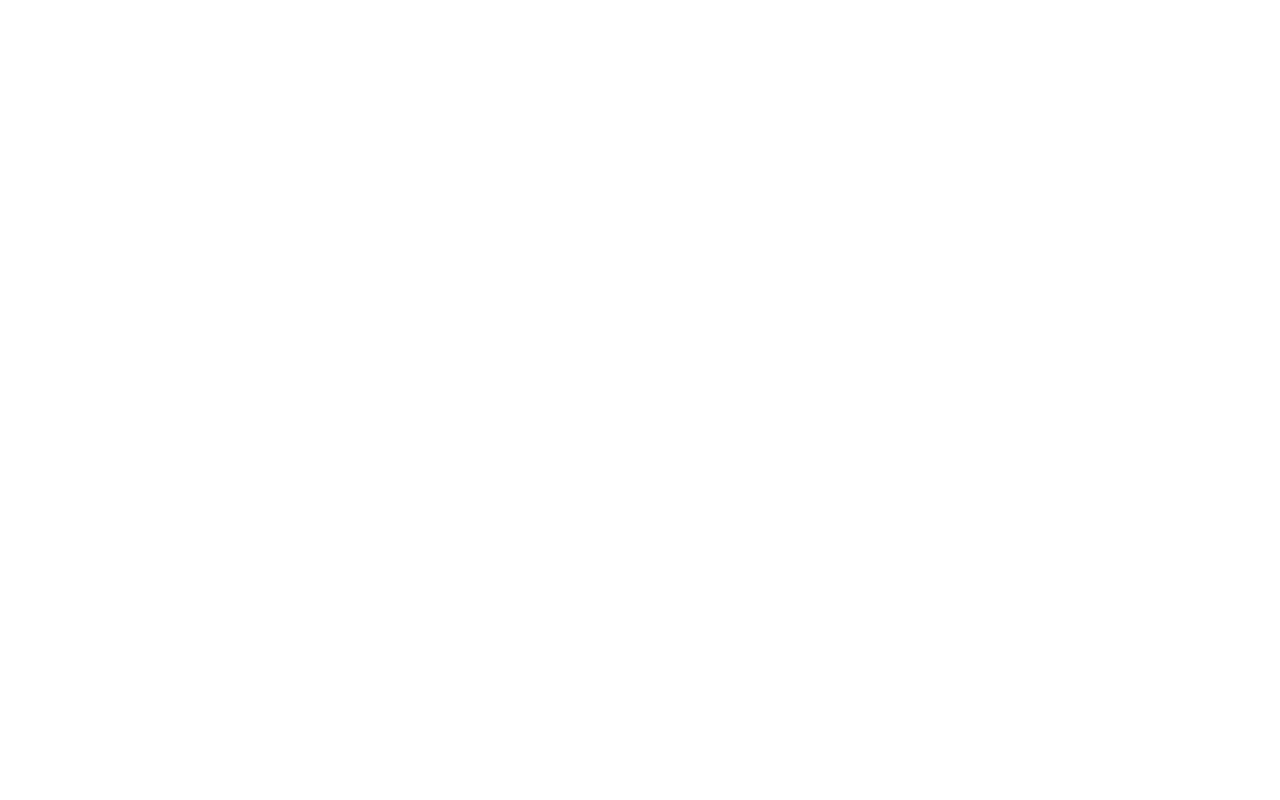
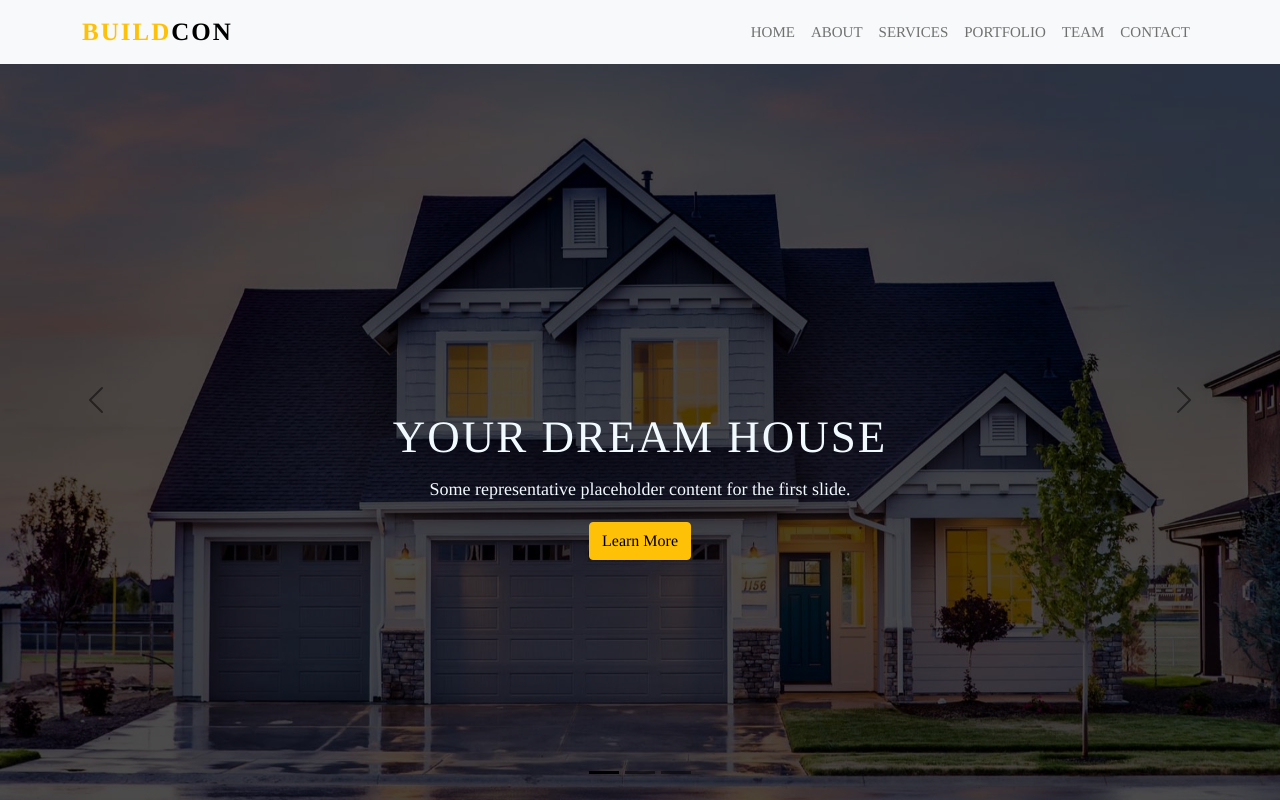
Before and after one commit to AshrafGad1001/Landing-Page-Bootstrap, a plain HTML site: page index.html in a window 1280 px wide. Drawn offline with Linux system fonts and the light colour scheme.

Commit message:
Home Section

```diff
--- a/index.html
+++ b/index.html
@@ -1,11 +1,99 @@
 <!DOCTYPE html>
 <html lang="en">
+
 <head>
   <meta charset="UTF-8" />
   <meta name="viewport" content="width=device-width, initial-scale=1.0" />
-    <title>Document</title>
+  <title>BuildCon</title>
+  <link rel="stylesheet" href="css/bootstrap.min.css">
+  <link rel="stylesheet" href="sass/style.css">
 </head>
+
 <body>
 
+  <nav class="navbar navbar-expand-lg navbar-light bg-light fixed-top">
+    <div class="container">
+      <a class="navbar-brand" href="#home "><span class="text-warning">Build</span>Con</a>
+      <button class="navbar-toggler" type="button" data-bs-toggle="collapse" data-bs-target="#navbarSupportedContent"
+        aria-controls="navbarSupportedContent" aria-expanded="false" aria-label="Toggle navigation">
+        <span class="navbar-toggler-icon"></span>
+      </button>
+      <div class="collapse navbar-collapse" id="navbarSupportedContent">
+        <ul class="navbar-nav ms-auto mb-2 mb-lg-0">
+          <li class="nav-item">
+            <a class="nav-link" href="#home">Home</a>
+          </li>
+          <li class="nav-item">
+            <a class="nav-link" href="#about">About</a>
+          </li>
+          <li class="nav-item">
+            <a class="nav-link" href="#services">Services</a>
+          </li>
+          <li class="nav-item">
+            <a class="nav-link" href="#portfolio">Portfolio</a>
+          </li>
+          <li class="nav-item">
+            <a class="nav-link" href="#team">Team</a>
+          </li>
+          <li class="nav-item">
+            <a class="nav-link" href="#contact">Contact</a>
+          </li>
+        </ul>
+
+      </div>
+    </div>
+  </nav>
+
+  <div id="carouselExampleDark" class="carousel carousel-dark slide">
+    <div class="carousel-indicators">
+      <button type="button" data-bs-target="#carouselExampleDark" data-bs-slide-to="0" class="active"
+        aria-current="true" aria-label="Slide 1"></button>
+      <button type="button" data-bs-target="#carouselExampleDark" data-bs-slide-to="1" aria-label="Slide 2"></button>
+      <button type="button" data-bs-target="#carouselExampleDark" data-bs-slide-to="2" aria-label="Slide 3"></button>
+    </div>
+    <div class="carousel-inner">
+      <div class="carousel-item active" data-bs-interval="10000">
+        <img src="Images/home-1.jpg" class="d-block w-100" alt="...">
+        <div class="carousel-caption ">
+          <h5>Your Dream House</h5>
+          <p>Some representative placeholder content for the first slide.</p>
+          <p><a href="#" class="btn btn-warning mt-3">Learn More</a></p>
+        </div>
+      </div>
+      <div class="carousel-item" data-bs-interval="2000">
+        <img src="Images/home-2.jpg" class="d-block w-100" alt="...">
+        <div class="carousel-caption ">
+          <h5>Always Dedicated</h5>
+          <p>Some representative placeholder content for the second slide.</p>
+          <p><a href="#" class="btn btn-warning mt-3">Learn More</a></p>
+        </div>
+      </div>
+      <div class="carousel-item">
+        <img src="Images/home-3.jpg" class="d-block w-100" alt="...">
+        <div class="carousel-caption ">
+          <h5>True Construction</h5>
+          <p>Some representative placeholder content for the third slide.</p>
+          <p><a href="#" class="btn btn-warning mt-3">Learn More</a></p>
+        </div>
+      </div>
+    </div>
+    <button class="carousel-control-prev" type="button" data-bs-target="#carouselExampleDark" data-bs-slide="prev">
+      <span class="carousel-control-prev-icon" aria-hidden="true"></span>
+      <span class="visually-hidden">Previous</span>
+    </button>
+    <button class="carousel-control-next" type="button" data-bs-target="#carouselExampleDark" data-bs-slide="next">
+      <span class="carousel-control-next-icon" aria-hidden="true"></span>
+      <span class="visually-hidden">Next</span>
+    </button>
+  </div>
+
+
+
+
+
+
+  <script src="js/bootstrap.bundle.min.js"></script>
+  <script src="js/main.js"></script>
 </body>
+
 </html>
--- /dev/null
+++ b/sass/style.scss
@@ -0,0 +1,111 @@
+* {
+    font-family: Times, 'Times New Roman', serif;
+}
+
+body {
+    background-color: #f1fbff;
+}
+
+.section-padding {
+    padding: 100px 0px;
+}
+
+.carousel-item {
+    min-height: 300px;
+    height: 100vh;
+}
+
+.carousel-caption {
+    bottom: 220px;
+    z-index: 2;
+
+    h5 {
+        color: #f1fbff;
+        font-size: 45px;
+        text-transform: uppercase;
+        letter-spacing: 2px;
+        margin-top: 25px;
+    }
+
+    p {
+        color: #f1fbff;
+        width: 60%;
+        margin: auto;
+        font-size: 18px;
+        line-height: 1.9;
+    }
+}
+
+.carousel-inner::before {
+    content: '';
+    position: absolute;
+    width: 100%;
+    height: 100%;
+    top: 0;
+    left: 0;
+    background-color: rgba(0, 0, 0, 0.7);
+    z-index: 1;
+}
+
+.navbar-nav a {
+    font-size: 15px;
+    text-transform: uppercase;
+    font-weight: 500;
+
+}
+
+.navbar-light .navbar-brand {
+    color: #000;
+    font-size: 25px;
+    text-transform: uppercase;
+    font-weight: 700;
+    letter-spacing: 2px;
+
+    :focus,
+    :hover {
+        color: #000
+    }
+}
+
+.navbar-light .navbar-nav .navbar-link {
+    color: #000;
+}
+
+.w-100 {
+    height: 100vh;
+}
+
+// Responsive
+@media only screen and (min-width: 768px) and (max-width: 991px) {
+    .carousel-caption {
+        bottom: 360px;
+
+        p {
+            width: 100%;
+        }
+    }
+}
+
+@media only screen and (max-width: 767px) {
+    .navbar-nav {
+        text-align: center;
+    }
+
+    .carousel-caption {
+        bottom: 125px;
+
+        h5 {
+            font-size: 15px;
+        }
+
+        a {
+            padding: 10px 15px;
+        }
+
+        p {
+            width: 100%;
+            line-height: 1.6;
+            font-size: 12px;
+        }
+    }
+}
```
Also changed, not shown: Images/about.jpg (added), Images/home-1.jpg (added), Images/home-2.jpg (added), Images/home-3.jpg (added), Images/project-1.jpg (added), Images/project-2.jpg (added), Images/project-3.jpg (added), Images/team-1.jpg (added), Images/team-2.jpg (added), Images/team-3.jpg (added), Images/team-4.jpg (added), css/bootstrap.min.css (added), css/main.css (deleted), js/bootstrap.bundle.min.js (added), 1 more files, 1 other file. Lines whose indentation alone changed are shown as unchanged.
